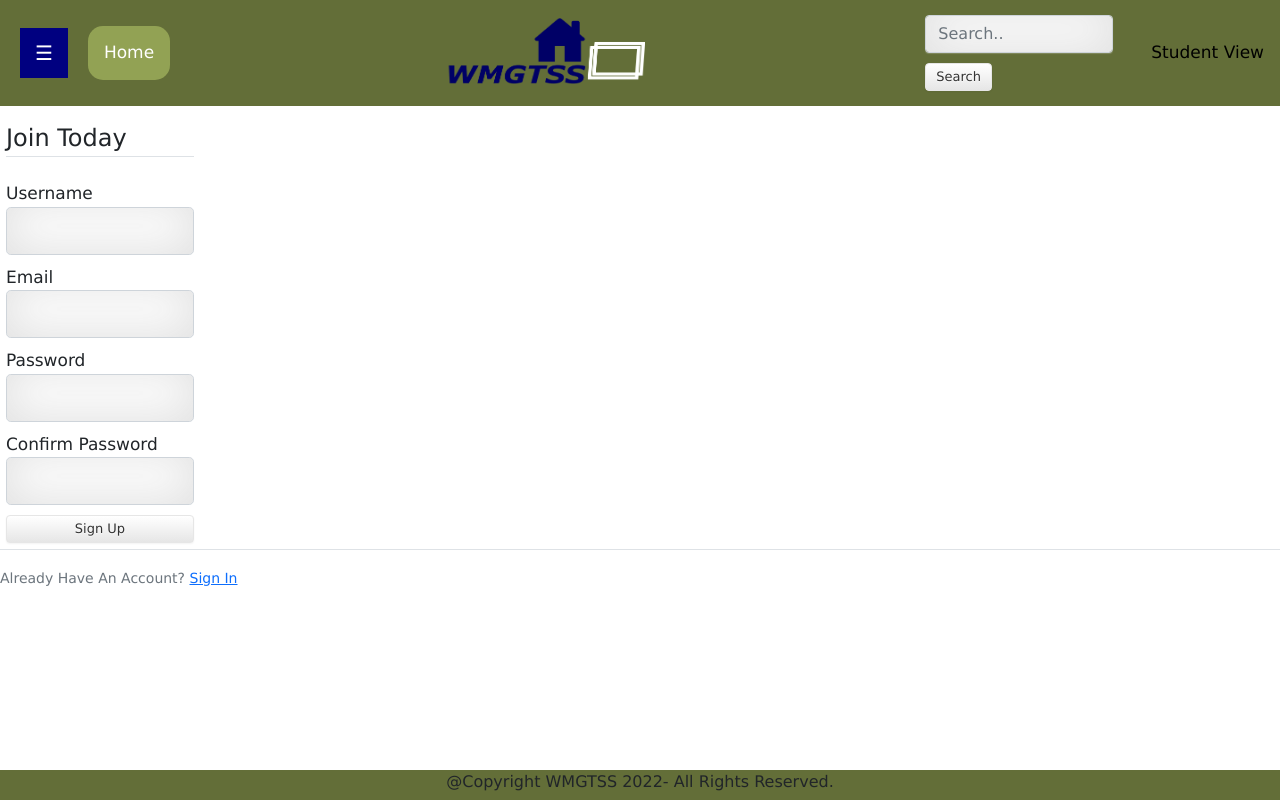
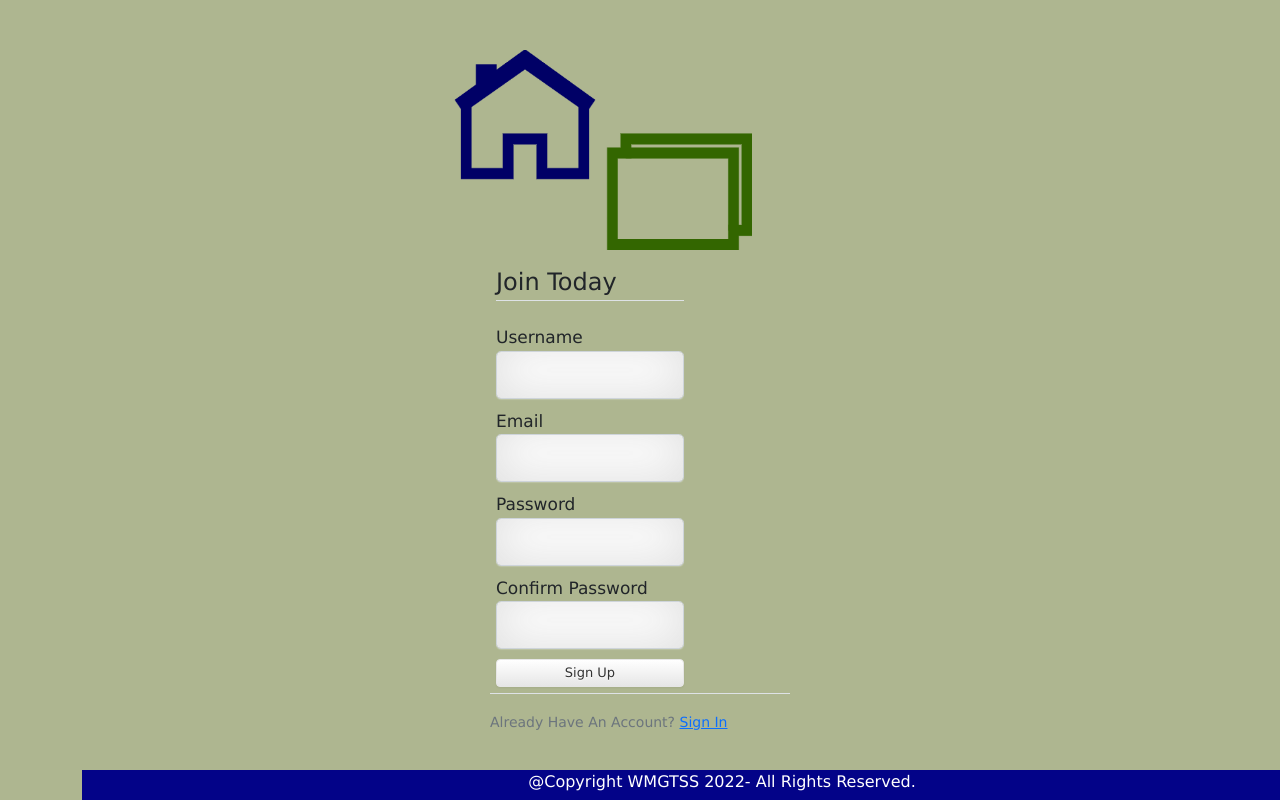
Before and after one commit to u1942817/SDLC, a Flask app: page /register in a window 1280 px wide. Run offline with Flask 2, Linux system fonts and the light colour scheme; some libraries are stand-ins or nearby versions.

Commit message:
Login page tweaks

```diff
--- a/models.py
+++ b/models.py
@@ -49,7 +49,7 @@ posts = [
 
 @app.route('/')
 def index():
-    return render_template('homepage.html', title='Board Title', posts=posts)
+    return render_template('WMGTSS.html', title='Board Title', posts=posts)
 
 @app.route('/homepage')
 def homepage():
@@ -68,8 +68,8 @@ def register():
     return render_template('register.html', title='Register', form=form)
 
 
-@app.route("/login_two", methods=['GET', 'POST'])
-def login_two():
+@app.route("/login", methods=['GET', 'POST'])
+def login():
     form = LoginForm()
     if form.validate_on_submit():
         if form.email.data == 'admin@blog.com' and form.password.data == 'password':
@@ -77,7 +77,7 @@ def login_two():
             return redirect(url_for('home'))
         else:
             flash('Login Unsuccessful. Please check username and password', 'danger')
-    return render_template('login_two.html', title='Login', form=form)
+    return render_template('login.html', title='Login', form=form)
 
 @app.route('/dashboard')
 def dashboard():
--- a/static/login.css
+++ b/static/login.css
@@ -37,13 +37,23 @@ body {
 
 .login-logo{
 	position: absolute;
-	top: 35%;
+	top: 25%;
 	left: 47%;
+	margin: -150px 0 0 -150px;
+	width:280px;
+	height:280px;
+
+}
+.register {
+	position: absolute;
+	top: 50%;
+	left: 50%;
 	margin: -150px 0 0 -150px;
 	width:300px;
 	height:300px;
+}
 
-}
+
 input {
 	width: 100%;
 	margin-bottom: 10px;
--- a/templates/layout.html
+++ b/templates/layout.html
@@ -24,7 +24,7 @@
             <input name="search" class="form-control mr-sm-2" type="search" placeholder="Search.."> <!--CHECK IN PYTHON CODE-->
             <button value="searchSubmit" name="action" class="btn btn-outline-success my-2 my-sm-0" type="submit">Search</button>
         </form>
-        <a href="{{ url_for('login_two')}}">Student View</a>
+        <a href="{{ url_for('login')}}">Student View</a>
       </div>
         <div id="mySidebar" class="sidebar">
             <a href="javascript:void(0)" class="closebtn" onclick="closeNav()">&times;</a>
--- /dev/null
+++ b/templates/login_layout.html
@@ -0,0 +1,24 @@
+<!DOCTYPE html>
+<html>
+<head>
+    <meta charset="UTF-8">
+    <meta http-equiv="X-UA-Compatible" content="IE=edge">
+    <meta name="viewport" content="width = device-width, initial-scale = 1">
+    <link rel="stylesheet" href="https://cdn.jsdelivr.net/npm/bootstrap@5.1.3/dist/css/bootstrap.min.css">
+    <script src="https://ajax.googleapis.com/ajax/libs/jquery/2.1.3/jquery.min.js"></script>
+    <script src="https://maxcdn.bootstrapcdn.com/bootstrap/3.3.5/js/bootstrap.min.js"></script>
+    <link rel="stylesheet" href="{{ url_for('static', filename = 'login.css') }}">
+    <script src="https://cdnjs.cloudflare.com/ajax/libs/popper.js/1.16.0/umd/popper.min.js"></script>
+    <link rel="stylesheet" href="https://use.fontawesome.com/releases/v5.7.0/css/all/css" integrity="sha384-lZN37F5QGtY3VHgisS14W3ExzMWZxybE1SJSEsQp9S+oqd12jhcu+A56Ebc1zFSJ" crossorigin="annoymous">
+</head>
+
+<body class="_login">
+    <div class="container">
+    <div class="login-logo">
+        <img src="{{ url_for('static', filename = 'images/WMGTSS_2.PNG') }}" style="display: inline-block;" width="300" height="200" class="rounded mx-auto d-block">
+    </div>
+    {% block content %}{% endblock %}
+    <footer class="login_footer">
+        @Copyright WMGTSS 2022- All Rights Reserved.
+    </footer>
+</body>
--- a/templates/register.html
+++ b/templates/register.html
@@ -1,5 +1,6 @@
-{% extends "layout.html" %}
+{% extends "login_layout.html" %}
 {% block content %}
+<div class="register">
     <div class="content-section">
         <form method="POST" action="">
             {{ form.hidden_tag() }}
@@ -66,7 +67,8 @@
     </div>
     <div class="border-top pt-3">
         <small class="text-muted">
-            Already Have An Account? <a class="ml-2" href="{{ url_for('login_two') }}">Sign In</a>
+            Already Have An Account? <a class="ml-2" href="{{ url_for('login') }}">Sign In</a>
         </small>
     </div>
+</div>
 {% endblock content %}
```
Also changed, not shown: templates/WMGTSS.html (added, +29 -0 lines), templates/login.html (+52 -34 lines), templates/login_two.html (deleted, +0 -52 lines).
